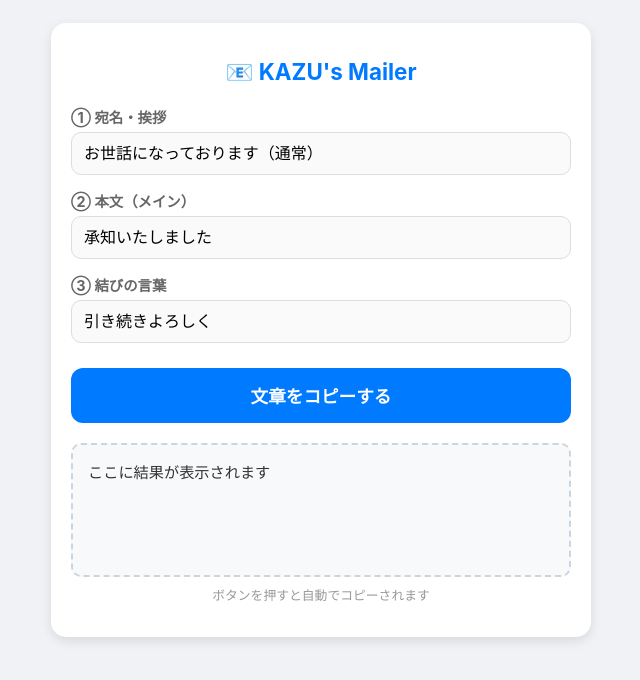
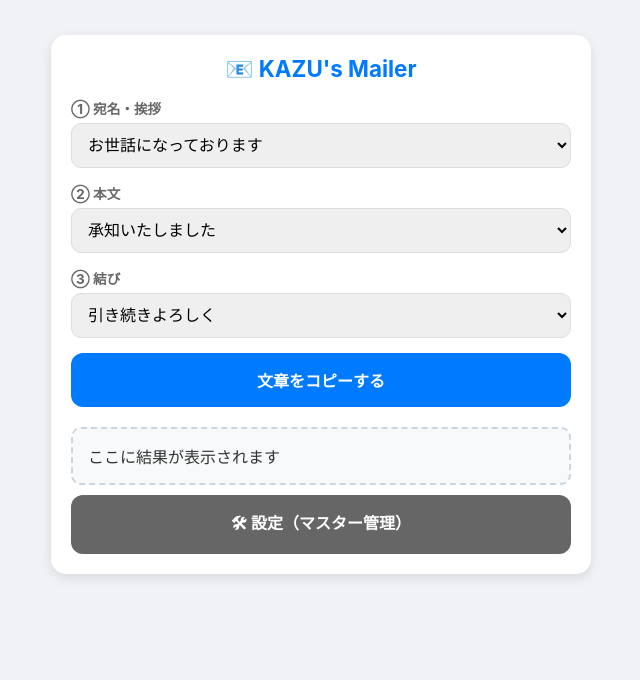
Before and after one commit to chachaneko4649/yamashita-app, a plain HTML site: page index.html in a window 1280 px wide. Shown: the whole page, without its empty margins (319-959 px from the left). Drawn offline with Linux system fonts and the light colour scheme.

Commit message:
Add files via upload

```diff
--- a/index.html
+++ b/index.html
@@ -3,76 +3,122 @@
 <head>
     <meta charset="UTF-8">
     <meta name="viewport" content="width=device-width, initial-scale=1.0">
-    <title>KAZUメール</title>
+    <title>KAZUメール・マスター</title>
     <style>
-        :root { --main-color: #007aff; }
-        body { font-family: -apple-system, BlinkMacSystemFont, "Segoe UI", Roboto, sans-serif; padding: 15px; background-color: #f0f2f5; color: #333; }
-        .container { max-width: 500px; margin: auto; background: white; padding: 20px; border-radius: 15px; box-shadow: 0 4px 12px rgba(0,0,0,0.1); }
-        h1 { font-size: 1.4rem; text-align: center; color: var(--main-color); margin-bottom: 20px; }
-
-        /* スマホで押しやすいようにパーツを大きく */
-        label { display: block; margin-top: 15px; font-weight: bold; font-size: 0.9rem; color: #666; }
-        select { width: 100%; padding: 12px; margin-top: 5px; border: 1px solid #ddd; border-radius: 10px; font-size: 1rem; background-color: #fafafa; appearance: none; -webkit-appearance: none; }
-
-        button { width: 100%; padding: 15px; background-color: var(--main-color); color: white; border: none; border-radius: 12px; cursor: pointer; margin-top: 25px; font-size: 1.1rem; font-weight: bold; transition: opacity 0.2s; }
-        button:active { opacity: 0.7; }
-
-        #result { margin-top: 20px; background: #f8f9fa; padding: 15px; white-space: pre-wrap; border: 2px dashed #cbd5e0; border-radius: 10px; font-size: 0.95rem; min-height: 100px; }
-        .copy-hint { text-align: center; font-size: 0.8rem; color: #999; margin-top: 8px; }
+        :root { --main-color: #007aff; --sub-color: #34c759; }
+        body { font-family: -apple-system, sans-serif; padding: 15px; background-color: #f0f2f5; color: #333; margin: 0; }
+        .container { max-width: 500px; margin: 20px auto; background: white; padding: 20px; border-radius: 15px; box-shadow: 0 4px 12px rgba(0,0,0,0.1); }
+        h1 { font-size: 1.4rem; text-align: center; color: var(--main-color); margin-top: 0; }
+        label { display: block; margin-top: 15px; font-weight: bold; font-size: 0.85rem; color: #666; }
+        select, input, textarea { width: 100%; padding: 12px; margin-top: 5px; border: 1px solid #ddd; border-radius: 10px; font-size: 1rem; box-sizing: border-box; }
+        button { width: 100%; padding: 15px; color: white; border: none; border-radius: 12px; cursor: pointer; margin-top: 15px; font-size: 1rem; font-weight: bold; }
+        .btn-main { background-color: var(--main-color); }
+        .btn-sub { background-color: #666; margin-top: 10px; }
+        .btn-add { background-color: var(--sub-color); margin-bottom: 20px; }
+        .btn-del { background-color: #ff3b30; width: auto; padding: 5px 10px; font-size: 0.8rem; margin-top: 5px; }
+        #result { margin-top: 20px; background: #f8f9fa; padding: 15px; white-space: pre-wrap; border: 2px dashed #cbd5e0; border-radius: 10px; }
+        .hidden { display: none; }
+        .master-item { border-bottom: 1px solid #eee; padding: 10px 0; }
     </style>
 </head>
 <body>
 
-<div class="container">
+<div id="mainPage" class="container">
     <h1>📧 KAZU's Mailer</h1>
+    <label>① 宛名・挨拶</label>
+    <select id="sel-greeting"></select>
+    <label>② 本文</label>
+    <select id="sel-body"></select>
+    <label>③ 結び</label>
+    <select id="sel-closing"></select>
+    <button class="btn-main" onclick="generateMail()">文章をコピーする</button>
+    <div id="result">ここに結果が表示されます</div>
+    <button class="btn-sub" onclick="togglePage()">🛠 設定（マスター管理）</button>
+</div>
 
-    <label>① 宛名・挨拶</label>
-    <select id="greeting">
-        <option value="〇〇様&#13;&#10;&#13;&#10;いつも大変お世話になっております。">お世話になっております（通常）</option>
-        <option value="〇〇様&#13;&#10;&#13;&#10;お疲れ様です。">お疲れ様です（社内）</option>
-        <option value="〇〇様&#13;&#10;&#13;&#10;ご連絡ありがとうございます。">ご連絡ありがとうございます（返信）</option>
+<div id="masterPage" class="container hidden">
+    <h1>🛠 マスター登録</h1>
+    <p style="font-size: 0.8rem; color: #888;">追加したい項目を入力してね</p>
+    <select id="targetCategory">
+        <option value="greeting">① 宛名・挨拶</option>
+        <option value="body">② 本文</option>
+        <option value="closing">③ 結び</option>
     </select>
+    <input type="text" id="newLabel" placeholder="表示名（例：お疲れ様）">
+    <textarea id="newValue" placeholder="実際の文章" rows="3"></textarea>
+    <button class="btn-add" onclick="addItem()">この内容を追加する</button>
 
-    <label>② 本文（メイン）</label>
-    <select id="bodyText">
-        <option value="承知いたしました。早速進めさせていただきます。">承知いたしました</option>
-        <option value="資料を送付いたします。ご確認のほどよろしくお願いいたします。">資料送付</option>
-        <option value="あいにくその日は予定がございまして、別日程をご相談させていただけますでしょうか。">日程調整（断り）</option>
-        <option value="先ほどのお電話の件、改めてご連絡いたしました。">電話の件</option>
-    </select>
-
-    <label>③ 結びの言葉</label>
-    <select id="closing">
-        <option value="引き続き、何卒よろしくお願い申し上げます。">引き続きよろしく</option>
-        <option value="取り急ぎ、お返事まで。">取り急ぎお返事</option>
-        <option value="ご不明な点がございましたら、お気軽にお知らせください。">不明点あれば</option>
-    </select>
-
-    <button onclick="generateMail()">文章をコピーする</button>
-
-    <div id="result">ここに結果が表示されます</div>
-    <p class="copy-hint">ボタンを押すと自動でコピーされます</p>
+    <hr>
+    <h3>登録済み一覧</h3>
+    <div id="masterList"></div>
+    <button class="btn-sub" onclick="togglePage()">戻る</button>
 </div>
 
 <script>
-    async function generateMail() {
-        const greeting = document.getElementById('greeting').value;
-        const bodyText = document.getElementById('bodyText').value;
-        const closing = document.getElementById('closing').value;
+    // 初期データ（何も保存されていない時用）
+    const defaultData = {
+        greeting: [{label:"お世話になっております", value:"〇〇様\n\nいつも大変お世話になっております。"}],
+        body: [{label:"承知いたしました", value:"承知いたしました。早速進めさせていただきます。"}],
+        closing: [{label:"引き続きよろしく", value:"引き続き、何卒よろしくお願い申し上げます。"}]
+    };
 
-        const fullMail = `${greeting}\n\n${bodyText}\n\n${closing}`;
-        const resultDiv = document.getElementById('result');
-        resultDiv.innerText = fullMail;
+    let mailData = JSON.parse(localStorage.getItem('kazuMailData')) || defaultData;
 
-        try {
-            // スマホのコピー機能を利用
-            await navigator.clipboard.writeText(fullMail);
-            alert("コピーしたばい！そのまま貼り付けてね。");
-        } catch (err) {
-            alert("コピーに失敗したけん、下の枠を長押ししてコピーしてね。");
+    function save() {
+        localStorage.setItem('kazuMailData', JSON.stringify(mailData));
+        refreshUI();
+    }
+
+    function refreshUI() {
+        // セレクトボックスの更新
+        ['greeting', 'body', 'closing'].forEach(cat => {
+            const sel = document.getElementById(`sel-${cat}`);
+            sel.innerHTML = mailData[cat].map(item => `<option value="${item.value}">${item.label}</option>`).join('');
+        });
+
+        // 管理リストの更新
+        const list = document.getElementById('masterList');
+        list.innerHTML = '';
+        ['greeting', 'body', 'closing'].forEach(cat => {
+            mailData[cat].forEach((item, index) => {
+                list.innerHTML += `<div class="master-item">
+                    <strong>[${cat}] ${item.label}</strong>
+                    <button class="btn-del" onclick="deleteItem('${cat}', ${index})">削除</button>
+                </div>`;
+            });
+        });
+    }
+
+    function addItem() {
+        const cat = document.getElementById('targetCategory').value;
+        const label = document.getElementById('newLabel').value;
+        const value = document.getElementById('newValue').value;
+        if(!label || !value) return alert("全部入力してね！");
+        mailData[cat].push({label, value});
+        document.getElementById('newLabel').value = '';
+        document.getElementById('newValue').value = '';
+        save();
+    }
+
+    function deleteItem(cat, index) {
+        if(confirm('消してもよかと？')) {
+            mailData[cat].splice(index, 1);
+            save();
         }
     }
+
+    async function generateMail() {
+        const fullMail = `${document.getElementById('sel-greeting').value}\n\n${document.getElementById('sel-body').value}\n\n${document.getElementById('sel-closing').value}`;
+        document.getElementById('result').innerText = fullMail;
+        await navigator.clipboard.writeText(fullMail);
+        alert("コピーしたばい！");
+    }
+
+    function togglePage() {
+        document.getElementById('mainPage').classList.toggle('hidden');
+        document.getElementById('masterPage').classList.toggle('hidden');
+    }
+
+    refreshUI(); // 起動時に表示を更新
 </script>
-
 </body>
-</html>
```
